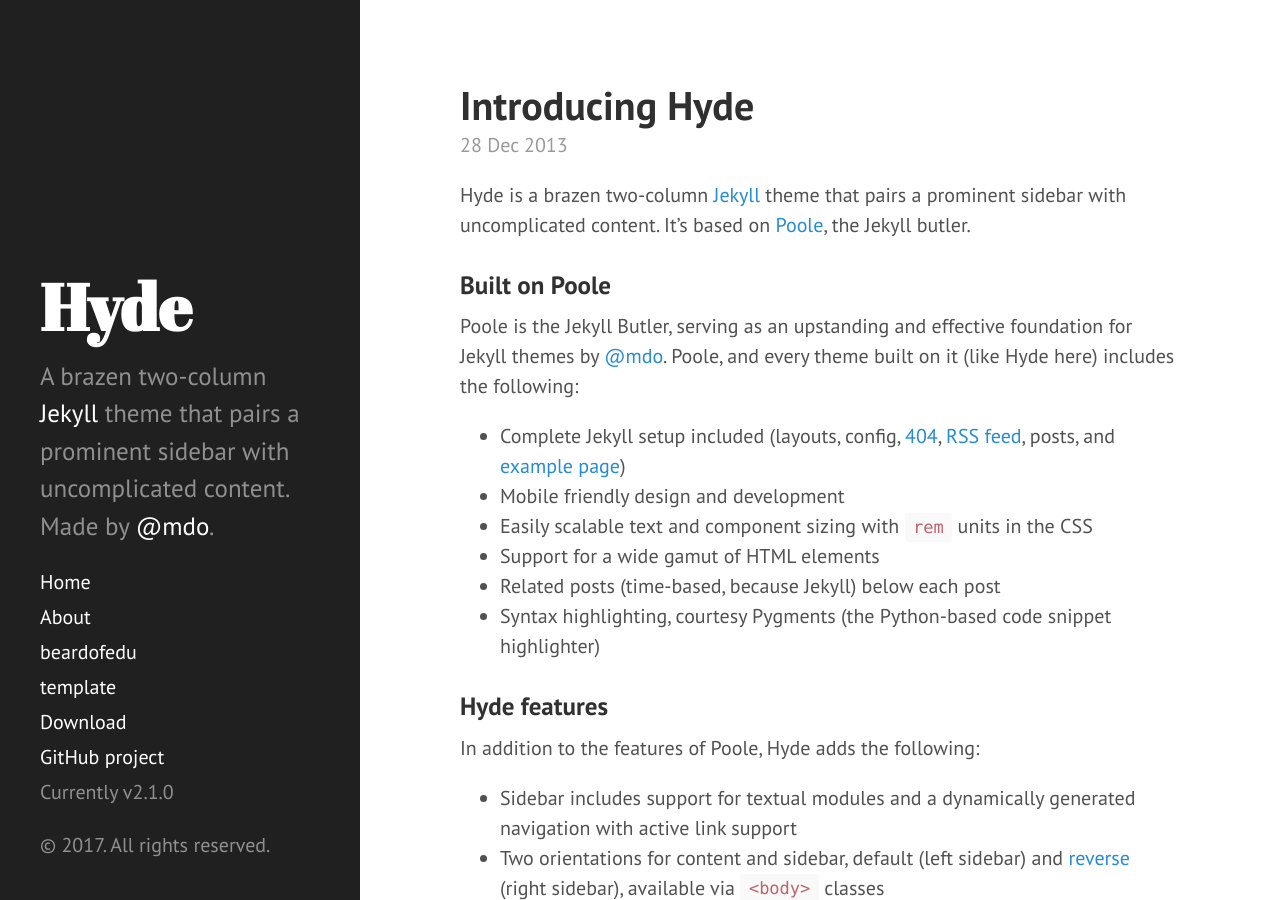
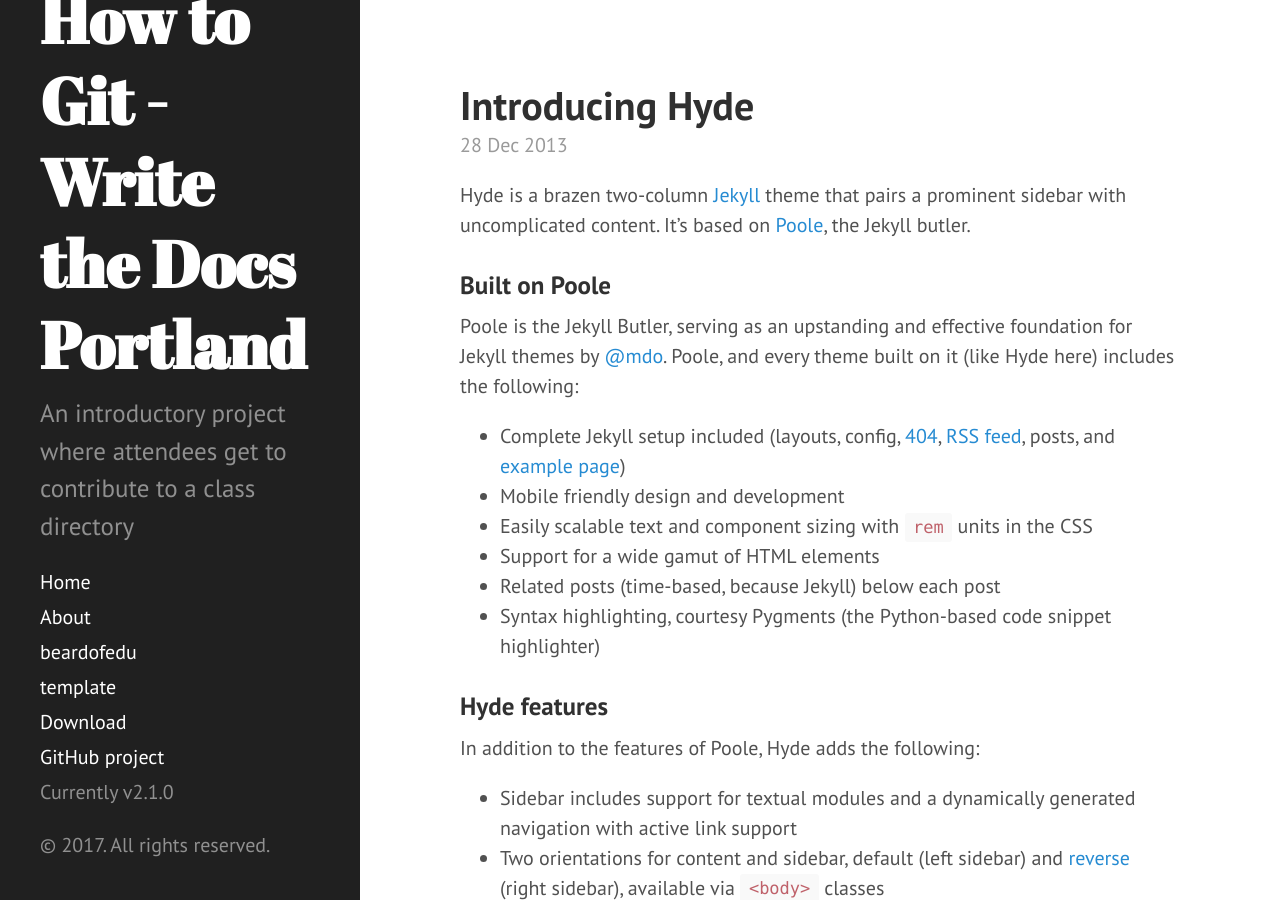
Before and after one commit to githubschool/wtd-hello, a Jekyll site: the page built from index.html, in a window 1280 px wide and 900 px high. Built offline with Jekyll 4.4.1, drawn with Linux system fonts in a browser that asks for light colours; Markdown is read by kramdown in place of the engine named in the settings; the list of posts is cut into pages by our own code.

Commit message:
Update _config.yml

```diff
--- a/_config.yml
+++ b/_config.yml
@@ -6,9 +6,9 @@ highlighter:      pygments
 permalink:        pretty
 
 # Setup
-title:            Hyde
-tagline:          'A Jekyll theme'
-description:      'A brazen two-column <a href="http://jekyllrb.com" target="_blank">Jekyll</a> theme that pairs a prominent sidebar with uncomplicated content. Made by <a href="https://twitter.com/mdo" target="_blank">@mdo</a>.'
+title:            How to Git - Write the Docs Portland
+tagline:          'Welcome to our class'
+description:      'An introductory project where attendees get to contribute to a class directory'
 url:              https://githubschool.github.io/wtd-hello/
 baseurl:          /wtd-hello/
 
```
